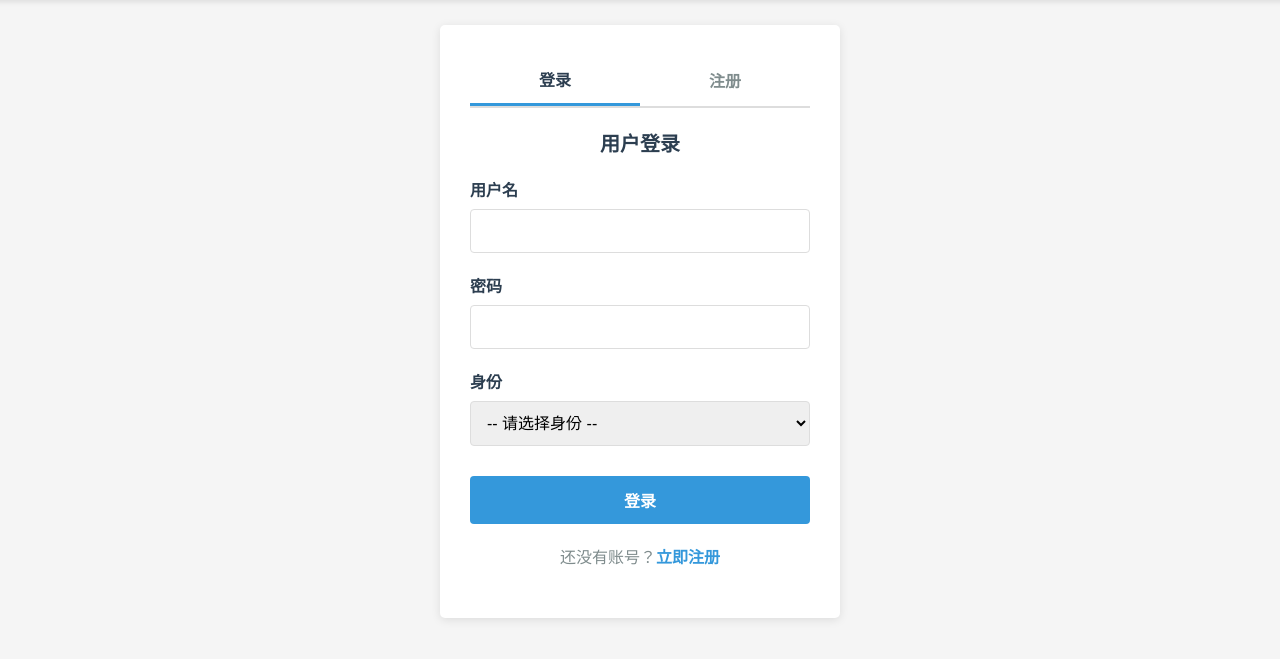
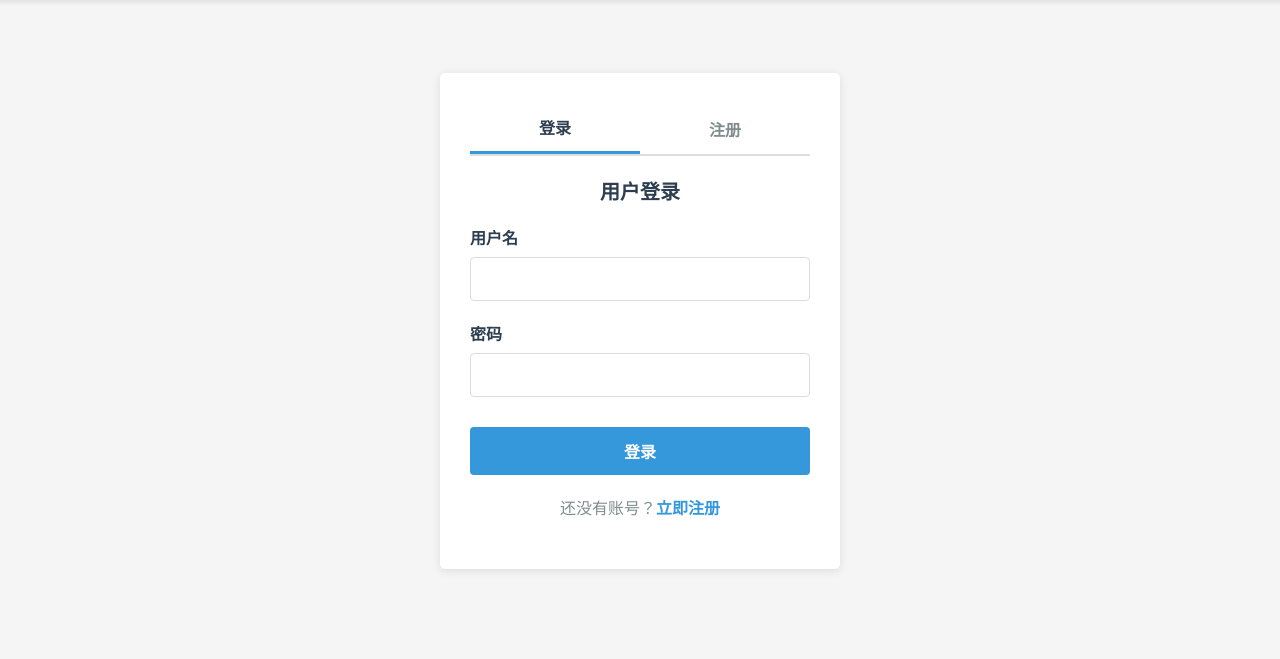
Before and after one commit to wlyy11/software-engineering, a Java web app: page /Login.jsp in a window 1280 px wide. Shown: the part 119-778 px from the top of the page. Run offline with Tomcat 11, a stand-in JSP engine, Linux system fonts and the light colour scheme; the template is opened without the code that fills it, so the values that code supplies are empty.

Commit message:
first commit

```diff
--- a/src/main/java/com/example/web/HelloWorldServlet.java
+++ b/src/main/java/com/example/web/HelloWorldServlet.java
@@ -27,7 +27,7 @@ public class HelloWorldServlet extends HttpServlet {
 	 */
 	protected void doGet(HttpServletRequest request, HttpServletResponse response) throws ServletException, IOException {
 		// TODO Auto-generated method stub
-		response.getWriter().append("Served at: ").append(request.getContextPath());
+		response.getWriter().append("Served at: ").append(request.getContextPath()).append("hello");
 	}
 
 	/**
--- a/src/main/webapp/Login.jsp
+++ b/src/main/webapp/Login.jsp
@@ -163,16 +163,6 @@
                             <input type="password" id="login_password" name="password" required>
                         </div>
 
-                        <div class="form-group">
-                            <label for="login_role">身份</label>
-                            <select id="login_role" name="role" required>
-                                <option value="">-- 请选择身份 --</option>
-                                <option value="customer">顾客</option>
-                                <option value="manager">经理</option>
-                                <option value="admin">管理员</option>
-                            </select>
-                        </div>
-
                         <button type="submit" class="btn btn-primary">登录</button>
                     </form>
 
```
Also changed, not shown: 1 other file.
